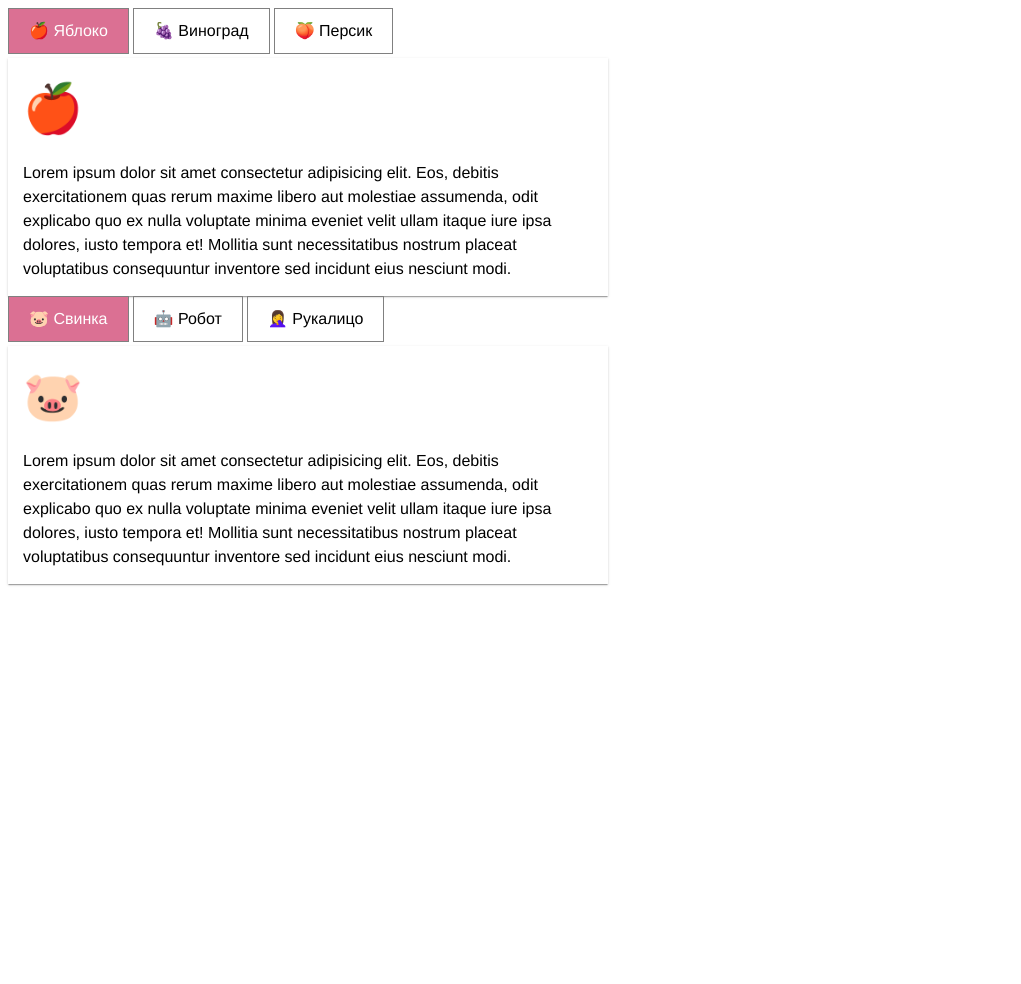
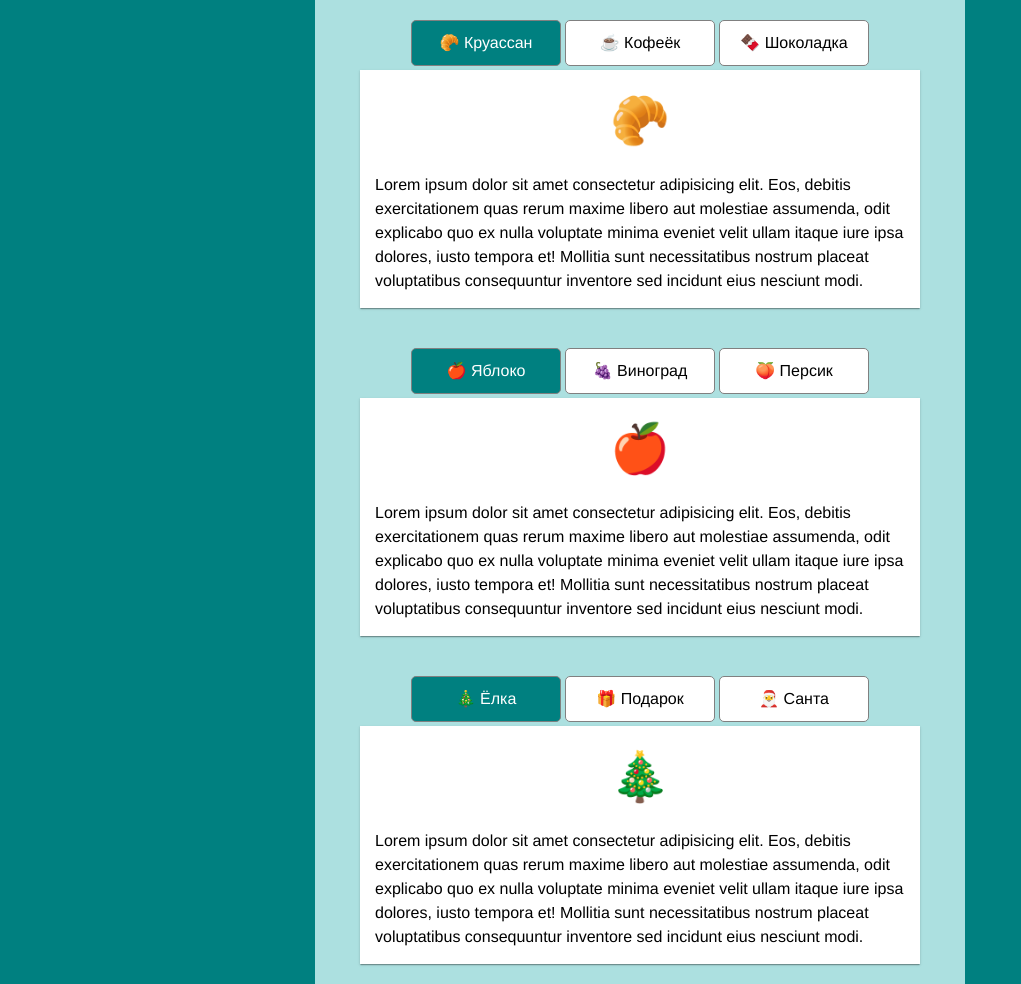
Before and after one commit to Larisa-Antsifrova/goit-workshops, a plain HTML site: page index.html in a window 1280 px wide. Shown: the whole page, without its empty margins (0-1021 px from the left). Before the commit the page ends 800 px from the top, so only its background shows below. Drawn offline with Linux system fonts and the light colour scheme.

Commit message:
Added basic CSS styles.

```diff
--- a/css/styles.css
+++ b/css/styles.css
@@ -9,30 +9,48 @@ html {
 }
 
 body {
+  margin: 0;
+  background-color: teal;
   line-height: 1.5;
   font-family: 'Helvetica Neue', -apple-system, BlinkMacSystemFont, 'Segoe UI',
     Roboto, Oxygen, Ubuntu, Cantarell, 'Open Sans', sans-serif;
 }
+.container {
+  max-width: 650px;
+  margin-right: auto;
+  margin-left: auto;
+  background-color: rgb(172, 224, 224);
+}
 
 .tabs {
   max-width: 600px;
+  margin-right: auto;
+  margin-left: auto;
+  padding: 20px;
 }
 
 .controls {
   display: flex;
+  justify-content: center;
   margin-bottom: 4px;
 }
 
 .controls__item {
   padding: 10px 20px;
+  min-width: 150px;
   border: 1px solid gray;
+  border-radius: 5px;
   color: black;
+  text-align: center;
   font-weight: 500;
   text-decoration: none;
+  background-color: #fff;
+  transition: background-color 250ms cubic-bezier(0.4, 0, 0.2, 1),
+    color 250ms cubic-bezier(0.4, 0, 0.2, 1);
 }
 
 .controls__item--active {
-  background-color: palevioletred;
+  background-color: teal;
   color: white;
 }
 
@@ -43,7 +61,7 @@ body {
 .pane {
   display: none;
   padding: 15px;
-
+  background-color: #fff;
   box-shadow: 0px 2px 1px -1px rgba(0, 0, 0, 0.2),
     0px 1px 1px 0px rgba(0, 0, 0, 0.14), 0px 1px 3px 0px rgba(0, 0, 0, 0.12);
   animation: fadeEffect 500ms;
@@ -53,10 +71,11 @@ body {
   display: block;
 }
 
-.pane__fruit {
+.pane__title {
   margin-top: 0;
   margin-bottom: 16px;
   font-size: 48px;
+  text-align: center;
 }
 
 .pane__text {
--- a/index.html
+++ b/index.html
@@ -7,16 +7,17 @@
     <link rel="stylesheet" href="./css/styles.css" />
   </head>
   <body>
+    <div class="container">
       <div class="tabs" id="tabs-1">
         <div class="controls" data-controls>
-        <a href="#apple" class="controls__item">🍎 Яблоко</a>
-        <a href="#grapes" class="controls__item">🍇 Виноград</a>
-        <a href="#peach" class="controls__item">🍑 Персик</a>
+          <a href="#croissant" class="controls__item">🥐 Круассан</a>
+          <a href="#coffee" class="controls__item">☕ Кофеёк</a>
+          <a href="#chocolate" class="controls__item">🍫 Шоколадка</a>
         </div>
 
         <div class="panes" data-panes>
-        <div class="pane" id="apple">
-          <h2 class="pane__fruit">🍎</h2>
+          <div class="pane" id="croissant">
+            <h2 class="pane__title">🥐</h2>
             <p class="pane__text">
               Lorem ipsum dolor sit amet consectetur adipisicing elit. Eos,
               debitis exercitationem quas rerum maxime libero aut molestiae
@@ -27,8 +28,8 @@
             </p>
           </div>
 
-        <div class="pane" id="grapes">
-          <h2 class="pane__fruit">🍇</h2>
+          <div class="pane" id="coffee">
+            <h2 class="pane__title">☕</h2>
             <p class="pane__text">
               Lorem ipsum dolor sit amet consectetur adipisicing elit. Eos,
               debitis exercitationem quas rerum maxime libero aut molestiae
@@ -39,8 +40,8 @@
             </p>
           </div>
 
-        <div class="pane" id="peach">
-          <h2 class="pane__fruit">🍑</h2>
+          <div class="pane" id="chocolate">
+            <h2 class="pane__title">🍫</h2>
             <p class="pane__text">
               Lorem ipsum dolor sit amet consectetur adipisicing elit. Eos,
               debitis exercitationem quas rerum maxime libero aut molestiae
@@ -55,14 +56,14 @@
 
       <div class="tabs" id="tabs-2">
         <div class="controls" data-controls>
-        <a href="#pig" class="controls__item">🐷 Свинка</a>
-        <a href="#robot" class="controls__item">🤖 Робот</a>
-        <a href="#facepalm" class="controls__item">🤦‍♀️ Рукалицо</a>
+          <a href="#apple" class="controls__item">🍎 Яблоко</a>
+          <a href="#grapes" class="controls__item">🍇 Виноград</a>
+          <a href="#peach" class="controls__item">🍑 Персик</a>
         </div>
 
         <div class="panes" data-panes>
-        <div class="pane" id="pig">
-          <h2 class="pane__fruit">🐷</h2>
+          <div class="pane" id="apple">
+            <h2 class="pane__title">🍎</h2>
             <p class="pane__text">
               Lorem ipsum dolor sit amet consectetur adipisicing elit. Eos,
               debitis exercitationem quas rerum maxime libero aut molestiae
@@ -73,8 +74,8 @@
             </p>
           </div>
 
-        <div class="pane" id="robot">
-          <h2 class="pane__fruit">🤖</h2>
+          <div class="pane" id="grapes">
+            <h2 class="pane__title">🍇</h2>
             <p class="pane__text">
               Lorem ipsum dolor sit amet consectetur adipisicing elit. Eos,
               debitis exercitationem quas rerum maxime libero aut molestiae
@@ -85,8 +86,8 @@
             </p>
           </div>
 
-        <div class="pane" id="facepalm">
-          <h2 class="pane__fruit">🤦‍♀️</h2>
+          <div class="pane" id="peach">
+            <h2 class="pane__title">🍑</h2>
             <p class="pane__text">
               Lorem ipsum dolor sit amet consectetur adipisicing elit. Eos,
               debitis exercitationem quas rerum maxime libero aut molestiae
@@ -99,7 +100,53 @@
         </div>
       </div>
 
-    <!-- <script src="./js/tabs-app.js" type="module"></script> -->
-    <script src="./js/tabs-plugin.js" type="module"></script>
+      <div class="tabs" id="tabs-3">
+        <div class="controls" data-controls>
+          <a href="#christmas-tree" class="controls__item">🎄 Ёлка</a>
+          <a href="#present" class="controls__item">🎁 Подарок</a>
+          <a href="#santa" class="controls__item">🎅 Санта</a>
+        </div>
+
+        <div class="panes" data-panes>
+          <div class="pane" id="christmas-tree">
+            <h2 class="pane__title">🎄</h2>
+            <p class="pane__text">
+              Lorem ipsum dolor sit amet consectetur adipisicing elit. Eos,
+              debitis exercitationem quas rerum maxime libero aut molestiae
+              assumenda, odit explicabo quo ex nulla voluptate minima eveniet
+              velit ullam itaque iure ipsa dolores, iusto tempora et! Mollitia
+              sunt necessitatibus nostrum placeat voluptatibus consequuntur
+              inventore sed incidunt eius nesciunt modi.
+            </p>
+          </div>
+
+          <div class="pane" id="present">
+            <h2 class="pane__title">🎁</h2>
+            <p class="pane__text">
+              Lorem ipsum dolor sit amet consectetur adipisicing elit. Eos,
+              debitis exercitationem quas rerum maxime libero aut molestiae
+              assumenda, odit explicabo quo ex nulla voluptate minima eveniet
+              velit ullam itaque iure ipsa dolores, iusto tempora et! Mollitia
+              sunt necessitatibus nostrum placeat voluptatibus consequuntur
+              inventore sed incidunt eius nesciunt modi.
+            </p>
+          </div>
+
+          <div class="pane" id="santa">
+            <h2 class="pane__title">🎅</h2>
+            <p class="pane__text">
+              Lorem ipsum dolor sit amet consectetur adipisicing elit. Eos,
+              debitis exercitationem quas rerum maxime libero aut molestiae
+              assumenda, odit explicabo quo ex nulla voluptate minima eveniet
+              velit ullam itaque iure ipsa dolores, iusto tempora et! Mollitia
+              sunt necessitatibus nostrum placeat voluptatibus consequuntur
+              inventore sed incidunt eius nesciunt modi.
+            </p>
+          </div>
+        </div>
+      </div>
+    </div>
+
+    <script src="./js/main.js" type="module"></script>
   </body>
 </html>
--- /dev/null
+++ b/js/main.js
@@ -0,0 +1,23 @@
+// import './tabs-app.js';
+import Tabs from './tabs-plugin.js';
+
+new Tabs({
+  rootSelector: '#tabs-1',
+  activeControlClass: 'controls__item--active',
+  activePaneClass: 'pane--active',
+  activeTab: 1,
+});
+
+new Tabs({
+  rootSelector: '#tabs-2',
+  activeControlClass: 'controls__item--active',
+  activePaneClass: 'pane--active',
+  activeTab: 1,
+});
+
+new Tabs({
+  rootSelector: '#tabs-3',
+  activeControlClass: 'controls__item--active',
+  activePaneClass: 'pane--active',
+  activeTab: 1,
+});
--- a/js/tabs-plugin.js
+++ b/js/tabs-plugin.js
@@ -1,5 +1,5 @@
 // Plugin version
-class Tabs {
+export default class Tabs {
   constructor({
     rootSelector,
     activeControlClass = 'control-active',
@@ -85,17 +85,3 @@ class Tabs {
     pane.classList.remove(this._activePaneClass);
   }
 }
-
-new Tabs({
-  rootSelector: '#tabs-1',
-  activeControlClass: 'controls__item--active',
-  activePaneClass: 'pane--active',
-  activeTab: 1,
-});
-
-new Tabs({
-  rootSelector: '#tabs-2',
-  activeControlClass: 'controls__item--active',
-  activePaneClass: 'pane--active',
-  activeTab: 1,
-});
```
Lines whose indentation alone changed are shown as unchanged.
